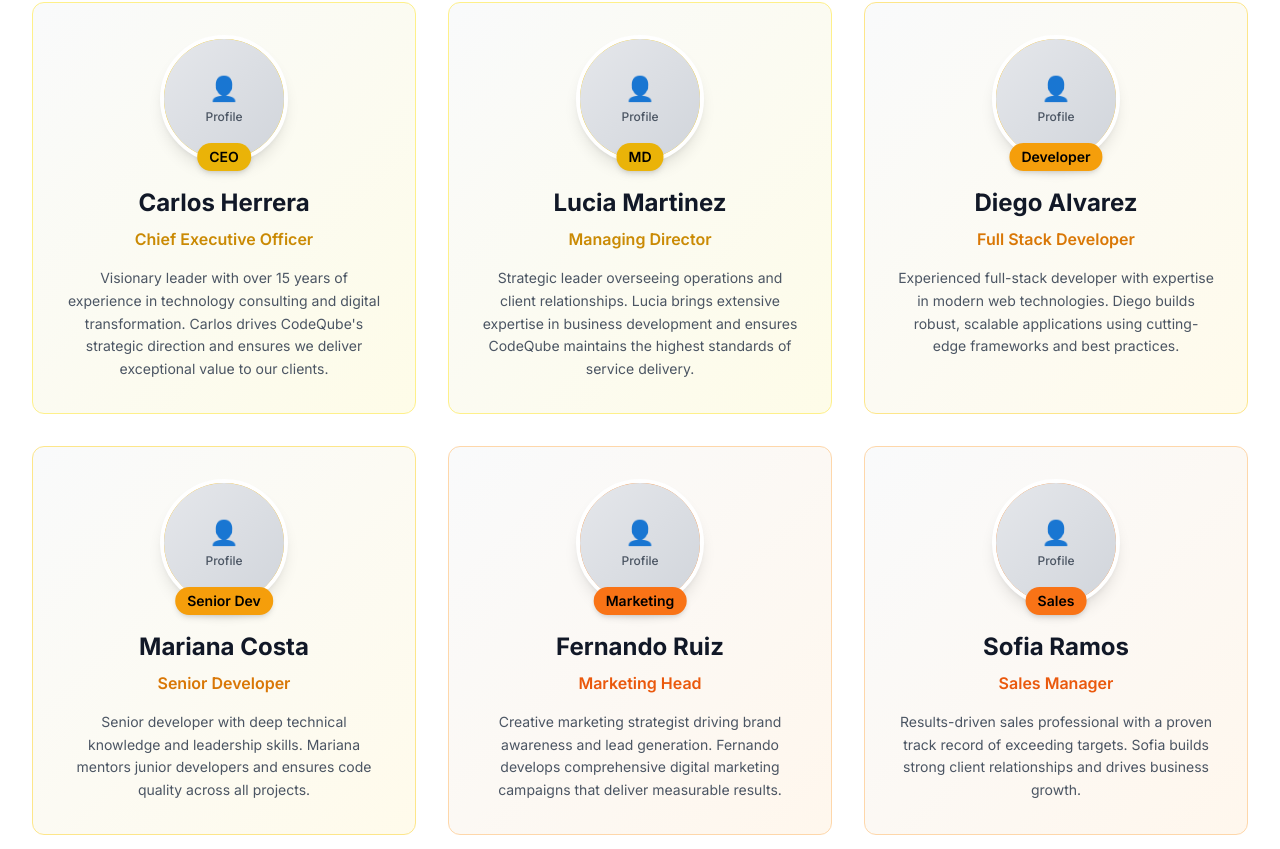
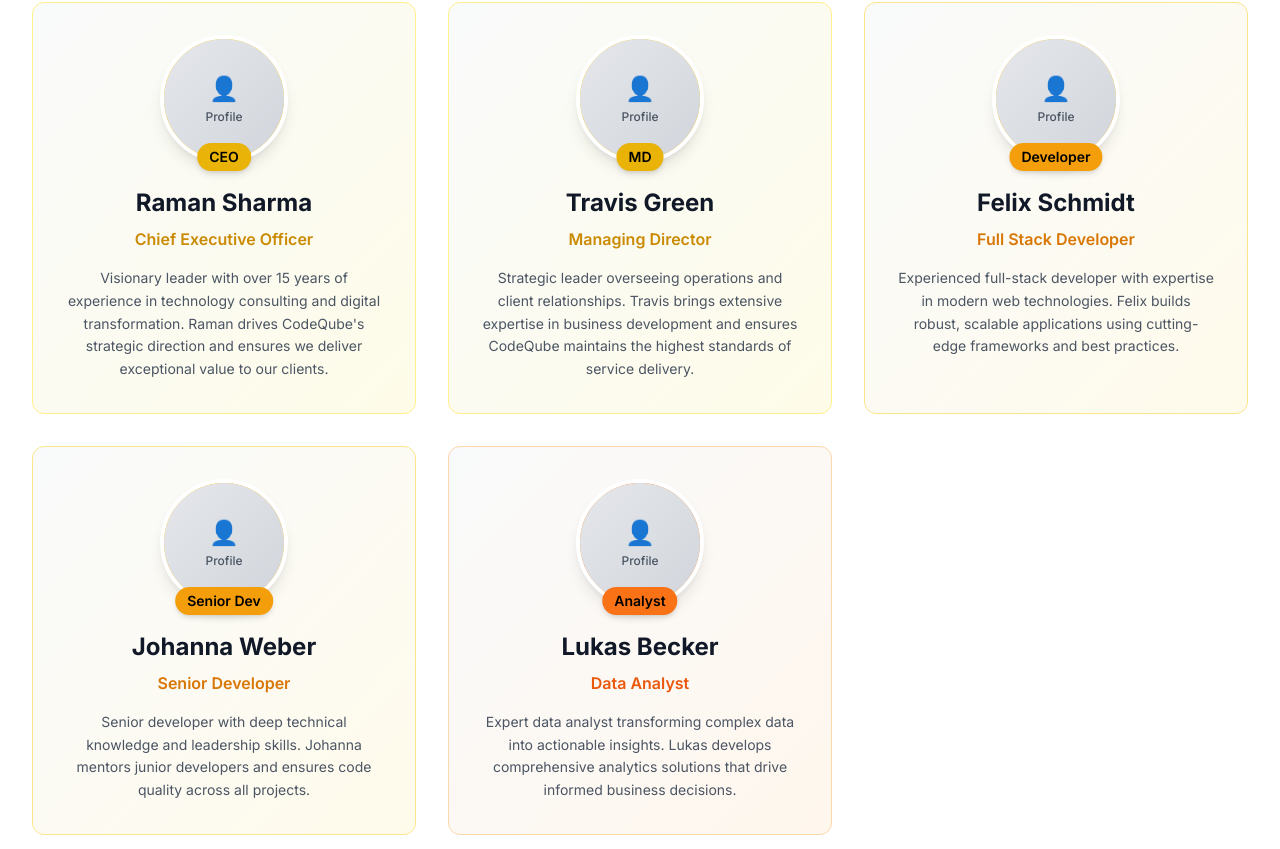
Before and after one commit to Surinder07/codeqube, a Next.js app: page /team in a window 1280 px wide. Shown: the part 711-1560 px from the top of the page. Built offline with nearby package versions, Linux system fonts and the light colour scheme.

Commit message:
added team and address info

```diff
--- a/app/page.tsx
+++ b/app/page.tsx
@@ -188,8 +188,34 @@ export default function Home() {
                     </svg>
                   </div>
                   <div>
-                    <div className="font-semibold text-gray-900">Office</div>
-                    <div className="text-gray-600">2 County Ct BlvdBrampton, ON L6W 3W8</div>
+                    <div className="font-semibold text-gray-900">Brampton Office</div>
+                    <div className="text-gray-600">Office 2 County Ct Blvd, Brampton, ON L6W 3W8</div>
+                  </div>
+                </div>
+
+                <div className="flex items-center">
+                  <div className="w-12 h-12 bg-yellow-100 rounded-lg flex items-center justify-center mr-4">
+                    <svg className="w-6 h-6 text-yellow-600" fill="none" stroke="currentColor" viewBox="0 0 24 24">
+                      <path strokeLinecap="round" strokeLinejoin="round" strokeWidth={2} d="M17.657 16.657L13.414 20.9a1.998 1.998 0 01-2.827 0l-4.244-4.243a8 8 0 1111.314 0z" />
+                      <path strokeLinecap="round" strokeLinejoin="round" strokeWidth={2} d="M15 11a3 3 0 11-6 0 3 3 0 016 0z" />
+                    </svg>
+                  </div>
+                  <div>
+                    <div className="font-semibold text-gray-900">Vancouver Office</div>
+                    <div className="text-gray-600">701 W Georgia St #1500, Vancouver, BC V7Y 1G5</div>
+                  </div>
+                </div>
+
+                <div className="flex items-center">
+                  <div className="w-12 h-12 bg-yellow-100 rounded-lg flex items-center justify-center mr-4">
+                    <svg className="w-6 h-6 text-yellow-600" fill="none" stroke="currentColor" viewBox="0 0 24 24">
+                      <path strokeLinecap="round" strokeLinejoin="round" strokeWidth={2} d="M17.657 16.657L13.414 20.9a1.998 1.998 0 01-2.827 0l-4.244-4.243a8 8 0 1111.314 0z" />
+                      <path strokeLinecap="round" strokeLinejoin="round" strokeWidth={2} d="M15 11a3 3 0 11-6 0 3 3 0 016 0z" />
+                    </svg>
+                  </div>
+                  <div>
+                    <div className="font-semibold text-gray-900">Halifax Office</div>
+                    <div className="text-gray-600">Purdy's Wharf Tower 1, 1959 Upper Water St Suite 1301, Halifax, NS B3J 3N2</div>
                   </div>
                 </div>
               </div>
--- a/app/team/page.tsx
+++ b/app/team/page.tsx
@@ -6,66 +6,48 @@ export default function TeamPage() {
   const teamMembers = [
     {
       id: 1,
-      name: "Carlos Herrera",
+      name: "Raman Sharma",
       role: "Chief Executive Officer",
       shortRole: "CEO",
-      description: "Visionary leader with over 15 years of experience in technology consulting and digital transformation. Carlos drives CodeQube's strategic direction and ensures we deliver exceptional value to our clients.",
-      image: "https://via.placeholder.com/256x256/FFD700/000000?text=CH",
+      description: "Visionary leader with over 15 years of experience in technology consulting and digital transformation. Raman drives CodeQube's strategic direction and ensures we deliver exceptional value to our clients.",
+      image: "https://via.placeholder.com/256x256/FFD700/000000?text=RS",
       color: "yellow"
     },
     {
       id: 2,
-      name: "Lucia Martinez",
+      name: "Travis Green",
       role: "Managing Director",
       shortRole: "MD",
-      description: "Strategic leader overseeing operations and client relationships. Lucia brings extensive expertise in business development and ensures CodeQube maintains the highest standards of service delivery.",
-      image: "https://via.placeholder.com/256x256/FFD700/000000?text=LM",
+      description: "Strategic leader overseeing operations and client relationships. Travis brings extensive expertise in business development and ensures CodeQube maintains the highest standards of service delivery.",
+      image: "https://via.placeholder.com/256x256/FFD700/000000?text=TG",
       color: "yellow"
     },
     {
       id: 3,
-      name: "Diego Alvarez",
+      name: "Felix Schmidt",
       role: "Full Stack Developer",
       shortRole: "Developer",
-      description: "Experienced full-stack developer with expertise in modern web technologies. Diego builds robust, scalable applications using cutting-edge frameworks and best practices.",
-      image: "https://via.placeholder.com/256x256/F59E0B/000000?text=DA",
+      description: "Experienced full-stack developer with expertise in modern web technologies. Felix builds robust, scalable applications using cutting-edge frameworks and best practices.",
+      image: "https://via.placeholder.com/256x256/F59E0B/000000?text=FS",
       color: "amber"
     },
     {
       id: 4,
-      name: "Mariana Costa",
+      name: "Johanna Weber",
       role: "Senior Developer",
       shortRole: "Senior Dev",
-      description: "Senior developer with deep technical knowledge and leadership skills. Mariana mentors junior developers and ensures code quality across all projects.",
-      image: "https://via.placeholder.com/256x256/F59E0B/000000?text=MC",
+      description: "Senior developer with deep technical knowledge and leadership skills. Johanna mentors junior developers and ensures code quality across all projects.",
+      image: "https://via.placeholder.com/256x256/F59E0B/000000?text=JW",
       color: "amber"
     },
     {
       id: 5,
-      name: "Fernando Ruiz",
-      role: "Marketing Head",
-      shortRole: "Marketing",
-      description: "Creative marketing strategist driving brand awareness and lead generation. Fernando develops comprehensive digital marketing campaigns that deliver measurable results.",
-      image: "https://via.placeholder.com/256x256/EA580C/000000?text=FR",
+      name: "Lukas Becker",
+      role: "Data Analyst",
+      shortRole: "Analyst",
+      description: "Expert data analyst transforming complex data into actionable insights. Lukas develops comprehensive analytics solutions that drive informed business decisions.",
+      image: "https://via.placeholder.com/256x256/EA580C/000000?text=LB",
       color: "orange"
-    },
-    {
-      id: 6,
-      name: "Sofia Ramos",
-      role: "Sales Manager",
-      shortRole: "Sales",
-      description: "Results-driven sales professional with a proven track record of exceeding targets. Sofia builds strong client relationships and drives business growth.",
-      image: "https://via.placeholder.com/256x256/EA580C/000000?text=SR",
-      color: "orange"
-    },
-    {
-      id: 7,
-      name: "Javier Morales",
-      role: "Sales Consultant",
-      shortRole: "Consultant",
-      description: "Experienced sales consultant specializing in technology solutions. Javier helps clients understand their needs and recommends the best digital transformation strategies.",
-      image: "https://via.placeholder.com/256x256/FFD700/000000?text=JM",
-      color: "yellow"
     }
   ];
 
```
